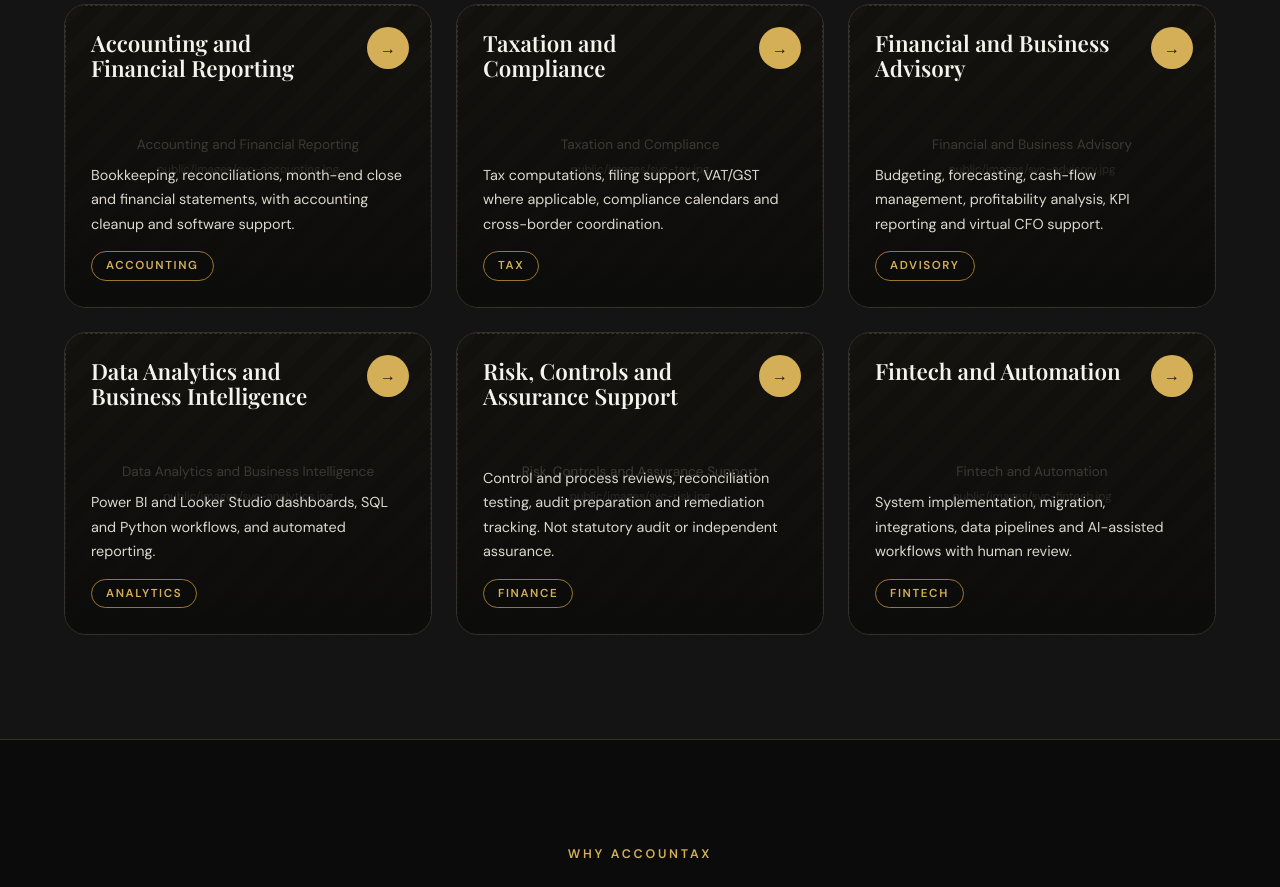
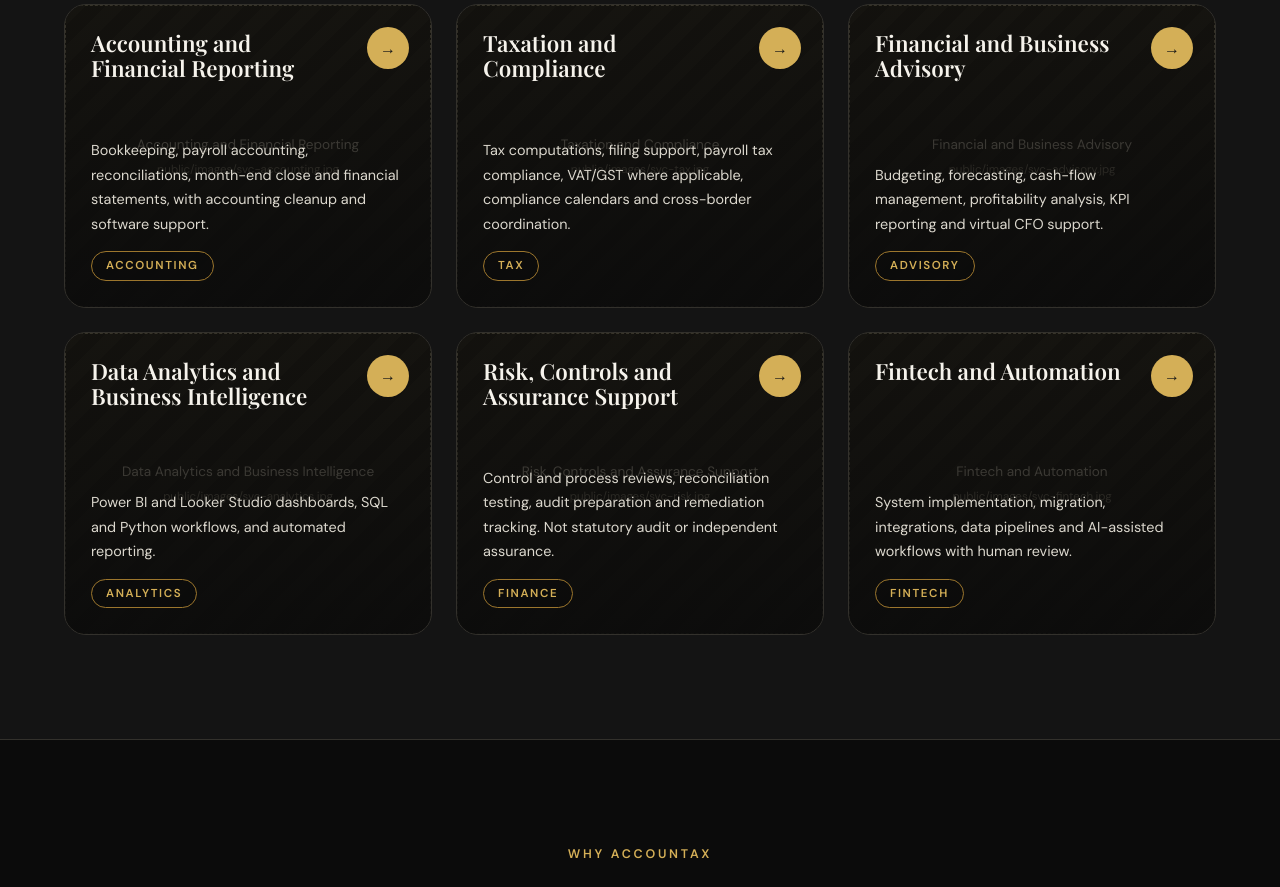
Before and after one commit to iamawaisea1628/Accountax-Works, a Next.js app: page / in a window 1280 px wide. Shown: the part 2200-3087 px from the top of the page. Built offline with nearby package versions, Linux system fonts and the light colour scheme.

Commit message:
Add files via upload

```diff
--- a/components/data.ts
+++ b/components/data.ts
@@ -1,7 +1,7 @@
 // Service tuple: [title, description, tag, image file in /public/images]
 export const S: [string, string, string, string][] = [
-["Accounting and Financial Reporting","Bookkeeping, reconciliations, month-end close and financial statements, with accounting cleanup and software support.","Accounting","svc-accounting.jpg"],
-["Taxation and Compliance","Tax computations, filing support, VAT/GST where applicable, compliance calendars and cross-border coordination.","Tax","svc-tax.jpg"],
+["Accounting and Financial Reporting","Bookkeeping, payroll accounting, reconciliations, month-end close and financial statements, with accounting cleanup and software support.","Accounting","svc-accounting.jpg"],
+["Taxation and Compliance","Tax computations, filing support, payroll tax compliance, VAT/GST where applicable, compliance calendars and cross-border coordination.","Tax","svc-tax.jpg"],
 ["Financial and Business Advisory","Budgeting, forecasting, cash-flow management, profitability analysis, KPI reporting and virtual CFO support.","Advisory","svc-advisory.jpg"],
 ["Data Analytics and Business Intelligence","Power BI and Looker Studio dashboards, SQL and Python workflows, and automated reporting.","Analytics","svc-analytics.jpg"],
 ["Risk, Controls and Assurance Support","Control and process reviews, reconciliation testing, audit preparation and remediation tracking. Not statutory audit or independent assurance.","Finance","svc-risk.jpg"],
```
